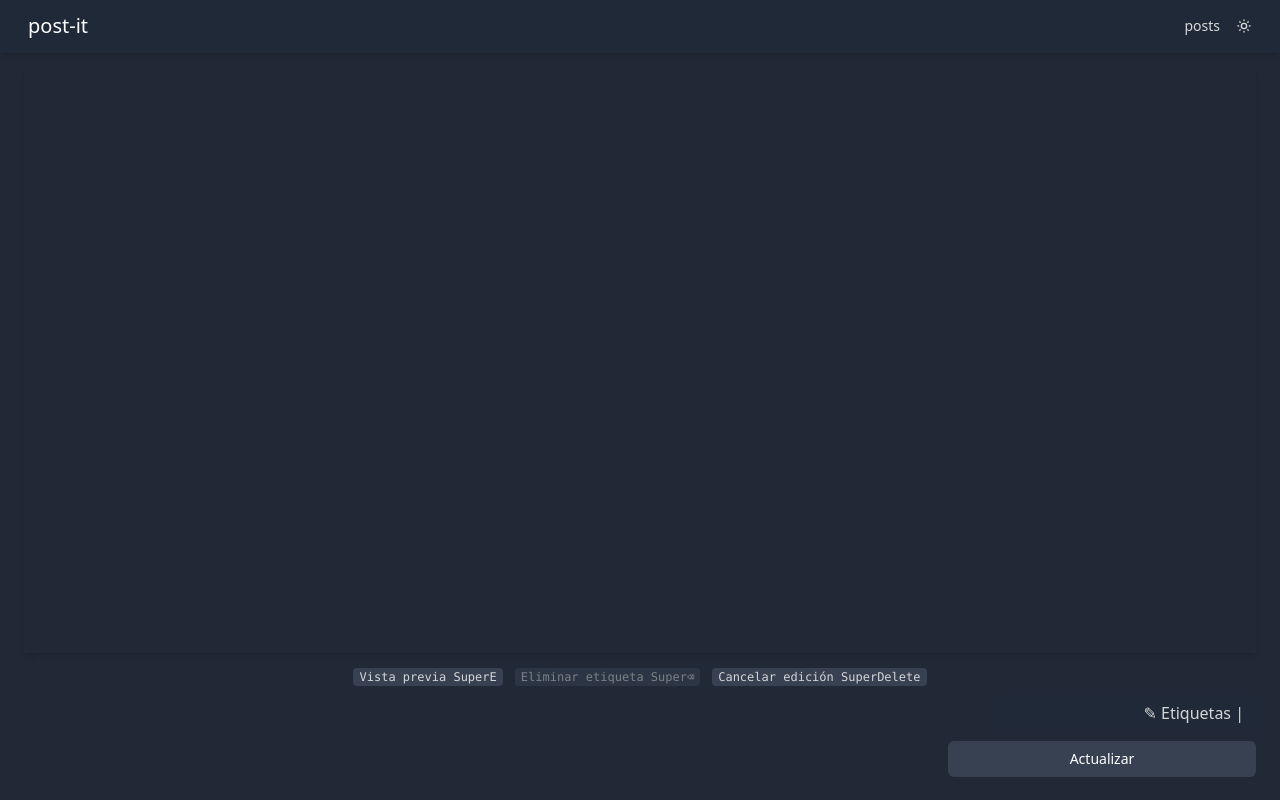
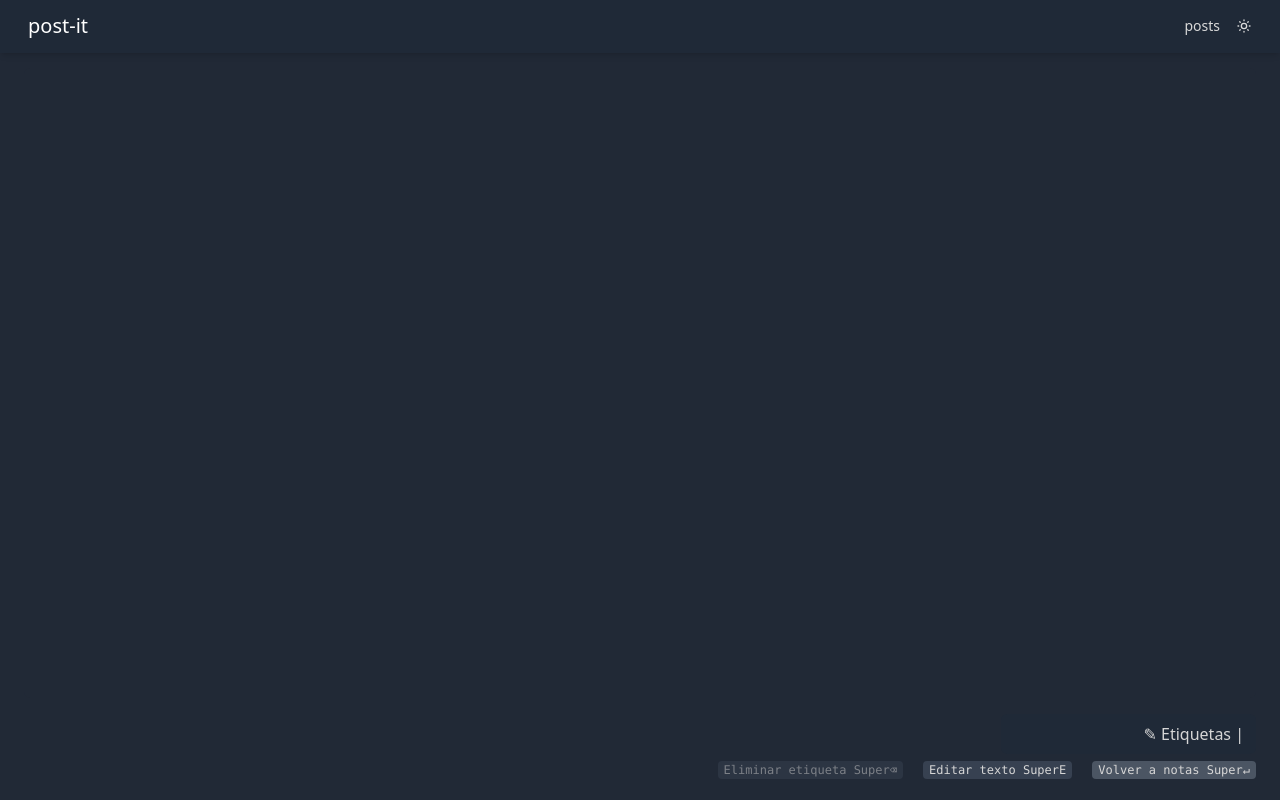
Before and after one commit to GAma131/post-it, a Next.js app: page /edit/1 in a window 1280 px wide. Built offline with nearby package versions, Linux system fonts and the light colour scheme.

Commit message:
Edición de nota cambio diseño

```diff
--- a/app/components/edit/EditNoteForm.tsx
+++ b/app/components/edit/EditNoteForm.tsx
@@ -2,7 +2,6 @@ import { RefObject, useEffect } from "react";
 import { useRouter } from "next/navigation";
 import MarkdownEditor from "../principal/MarkdownEditor";
 import TagInput from "../principal/TagInput";
-import UpdateButton from "./UpdateButton";
 
 interface EditNoteFormProps {
   contenido: string;
@@ -20,6 +19,7 @@ interface EditNoteFormProps {
   removeLastTag: () => void;
   updateNote: () => Promise<void>;
   isLoading: boolean;
+  isModified: boolean;
 }
 
 export default function EditNoteForm({
@@ -38,20 +38,16 @@ export default function EditNoteForm({
   removeLastTag,
   updateNote,
   isLoading,
+  isModified,
 }: EditNoteFormProps) {
   const router = useRouter();
-
-  // Función para cancelar la edición
-  const handleCancel = () => {
-    router.push("/posts");
-  };
 
   // Determinar la tecla modificadora según el sistema
   const isMac =
     typeof navigator !== "undefined" ? /Mac/.test(navigator.platform) : false;
   const modifierKey = isMac ? "⌘" : "Ctrl+";
 
-  // Agregar atajo de teclado para cancelar
+  // Agregar atajo de teclado para volver a la lista de notas
   useEffect(() => {
     const handleKeyDown = (event: KeyboardEvent) => {
       // Para macOS: Cmd+Delete, para otros: Ctrl+Delete
@@ -59,7 +55,7 @@ export default function EditNoteForm({
         event.key === "Delete" &&
         ((isMac && event.metaKey) || (!isMac && event.ctrlKey))
       ) {
-        handleCancel();
+        router.push("/posts");
       }
     };
 
@@ -67,7 +63,7 @@ export default function EditNoteForm({
     return () => {
       window.removeEventListener("keydown", handleKeyDown);
     };
-  }, [isMac]);
+  }, [isMac, router]);
 
   return (
     <div className="h-[calc(100vh-56px)] flex flex-col items-center">
@@ -92,11 +88,10 @@ export default function EditNoteForm({
               showPreview={showPreview}
               togglePreview={() => setShowPreview(!showPreview)}
               removeLastTag={removeLastTag}
-              onCancel={handleCancel}
-              isEditMode={true}
+              onSaveOrReturn={updateNote}
+              isSaving={isLoading}
+              isModified={isModified}
             />
-
-            <UpdateButton updateNote={updateNote} isLoading={isLoading} />
           </div>
         </div>
       </div>
--- a/app/components/edit/UpdateButton.tsx
+++ b/app/components/edit/UpdateButton.tsx
@@ -3,11 +3,13 @@
 interface UpdateButtonProps {
   updateNote: () => Promise<void>;
   isLoading: boolean;
+  isModified: boolean;
 }
 
 export default function UpdateButton({
   updateNote,
   isLoading,
+  isModified,
 }: UpdateButtonProps) {
   const handleUpdate = async () => {
     if (!isLoading) {
@@ -19,11 +21,22 @@ export default function UpdateButton({
     <div className="flex w-full justify-end">
       <button
         type="button"
-        className="w-full md:w-1/2 lg:w-1/4 bg-gray-100 text-gray-900 dark:bg-gray-700 dark:text-white py-2 text-sm rounded-md hover:bg-gray-900 hover:text-white dark:hover:bg-gray-200 dark:hover:text-gray-900 transition"
+        className={`
+          w-full md:w-1/2 lg:w-1/4 py-2 text-sm rounded-md transition
+          ${
+            isModified
+              ? "bg-gray-100 text-gray-900 dark:bg-gray-700 dark:text-white hover:bg-gray-900 hover:text-white dark:hover:bg-gray-200 dark:hover:text-gray-900"
+              : "bg-gray-200 text-gray-700 dark:bg-gray-600 dark:text-gray-300 hover:bg-gray-300 dark:hover:bg-gray-500"
+          }
+        `}
         onClick={handleUpdate}
         disabled={isLoading}
       >
-        {isLoading ? "Actualizando..." : "Actualizar"}
+        {isLoading
+          ? "Guardando..."
+          : isModified
+          ? "Guardar cambios"
+          : "Volver a notas"}
       </button>
     </div>
   );
--- a/app/components/principal/TagInput.tsx
+++ b/app/components/principal/TagInput.tsx
@@ -13,8 +13,12 @@ interface TagInputProps {
   showPreview: boolean;
   togglePreview: () => void;
   removeLastTag: () => void;
-  onCancel?: () => void;
-  isEditMode?: boolean;
+  onSaveOrReturn?: () => Promise<void>;
+  isSaving?: boolean;
+  isModified?: boolean;
+  onPublish?: () => Promise<void>;
+  isPublishing?: boolean;
+  isCreateMode?: boolean;
 }
 
 // Interfaz para userAgentData con el método getHighEntropyValues
@@ -36,8 +40,12 @@ export default function TagInput({
   showPreview,
   togglePreview,
   removeLastTag,
-  onCancel,
-  isEditMode = false,
+  onSaveOrReturn,
+  isSaving = false,
+  isModified = false,
+  onPublish,
+  isPublishing = false,
+  isCreateMode = false,
 }: TagInputProps) {
   const [modifierKey, setModifierKey] = useState<string>("⌘"); // Por defecto, mostrar el símbolo de Mac
 
@@ -95,40 +103,43 @@ export default function TagInput({
     detectOS();
   }, []);
 
+  // Atajo de teclado Cmd+Enter o Ctrl+Enter para guardar/volver
+  useEffect(() => {
+    if (!onSaveOrReturn && !onPublish) return; // Solo si tenemos función de guardar/volver o publicar
+
+    const handleKeyDown = (event: KeyboardEvent) => {
+      const isMac = modifierKey === "⌘";
+
+      // Para macOS: Cmd+Enter, para otros: Ctrl+Enter
+      if (
+        event.key === "Enter" &&
+        ((isMac && event.metaKey) || (!isMac && event.ctrlKey))
+      ) {
+        event.preventDefault();
+
+        if (isCreateMode && onPublish && !isPublishing) {
+          onPublish();
+        } else if (onSaveOrReturn && !isSaving) {
+          onSaveOrReturn();
+        }
+      }
+    };
+
+    window.addEventListener("keydown", handleKeyDown);
+    return () => {
+      window.removeEventListener("keydown", handleKeyDown);
+    };
+  }, [
+    modifierKey,
+    onSaveOrReturn,
+    isSaving,
+    onPublish,
+    isPublishing,
+    isCreateMode,
+  ]);
+
   return (
     <div className="flex flex-wrap gap-2 mb-2">
-      <div className="w-full flex justify-center gap-3">
-        <button
-          type="button"
-          onClick={togglePreview}
-          className="text-xs text-gray-500 dark:text-gray-400 hover:text-gray-700 dark:hover:text-gray-200 transition-colors focus:outline-none"
-        >
-          <kbd className="bg-gray-100 dark:bg-gray-700 px-1.5 py-0.5 rounded hover:bg-gray-200 dark:hover:bg-gray-600 transition-colors">
-            {showPreview ? "Editar texto" : "Vista previa"} {modifierKey}E
-          </kbd>
-        </button>
-        <button
-          type="button"
-          onClick={removeLastTag}
-          disabled={tags.length === 0}
-          className="text-xs text-gray-500 dark:text-gray-400 hover:text-gray-700 dark:hover:text-gray-200 transition-colors focus:outline-none disabled:opacity-50 disabled:cursor-not-allowed"
-        >
-          <kbd className="bg-gray-100 dark:bg-gray-700 px-1.5 py-0.5 rounded hover:bg-gray-200 dark:hover:bg-gray-600 transition-colors">
-            Eliminar etiqueta {modifierKey}⌫
-          </kbd>
-        </button>
-        {isEditMode && onCancel && (
-          <button
-            type="button"
-            onClick={onCancel}
-            className="text-xs text-gray-500 dark:text-gray-400 hover:text-gray-700 dark:hover:text-gray-200 transition-colors focus:outline-none"
-          >
-            <kbd className="bg-gray-100 dark:bg-gray-700 px-1.5 py-0.5 rounded hover:bg-gray-200 dark:hover:bg-gray-600 transition-colors">
-              Cancelar edición {modifierKey}Delete
-            </kbd>
-          </button>
-        )}
-      </div>
       {tags.map((tag) => (
         <div
           key={tag}
@@ -154,6 +165,64 @@ export default function TagInput({
         placeholder="✎ Etiquetas |"
         className="w-auto py-2 px-3 rounded-md text-md outline-none text-right ml-auto transition-colors dark:bg-gray-800 dark:text-white"
       />
+      <div className="w-full flex justify-end gap-5">
+        <button
+          type="button"
+          onClick={removeLastTag}
+          disabled={tags.length === 0}
+          className="text-xs text-gray-500 dark:text-gray-400 hover:text-gray-700 dark:hover:text-gray-200 transition-colors focus:outline-none disabled:opacity-50 disabled:cursor-not-allowed"
+        >
+          <kbd className="bg-gray-100 dark:bg-gray-700 px-1.5 py-0.5 rounded hover:bg-gray-200 dark:hover:bg-gray-600 transition-colors">
+            Eliminar etiqueta {modifierKey}⌫
+          </kbd>
+        </button>
+        <button
+          type="button"
+          onClick={togglePreview}
+          className="text-xs text-gray-500 dark:text-gray-400 hover:text-gray-700 dark:hover:text-gray-200 transition-colors focus:outline-none"
+        >
+          <kbd className="bg-gray-100 dark:bg-gray-700 px-1.5 py-0.5 rounded hover:bg-gray-200 dark:hover:bg-gray-600 transition-colors">
+            {showPreview ? "Editar texto" : "Vista previa"} {modifierKey}E
+          </kbd>
+        </button>
+        {onSaveOrReturn && (
+          <button
+            type="button"
+            onClick={onSaveOrReturn}
+            disabled={isSaving}
+            className="text-xs text-gray-500 dark:text-gray-400 hover:text-gray-700 dark:hover:text-gray-200 transition-colors focus:outline-none"
+          >
+            <kbd
+              className={`
+              px-1.5 py-0.5 rounded transition-colors
+              ${
+                isModified
+                  ? "bg-gray-100 dark:bg-gray-700 hover:bg-gray-200 dark:hover:bg-gray-600"
+                  : "bg-gray-200 dark:bg-gray-600 hover:bg-gray-300 dark:hover:bg-gray-500"
+              }
+            `}
+            >
+              {isSaving
+                ? "Guardando..."
+                : isModified
+                ? `Guardar cambios ${modifierKey}↵`
+                : `Volver a notas ${modifierKey}↵`}
+            </kbd>
+          </button>
+        )}
+        {isCreateMode && onPublish && (
+          <button
+            type="button"
+            onClick={onPublish}
+            disabled={isPublishing}
+            className="text-xs text-gray-500 dark:text-gray-400 hover:text-gray-700 dark:hover:text-gray-200 transition-colors focus:outline-none"
+          >
+            <kbd className="bg-gray-100 dark:bg-gray-700 px-1.5 py-0.5 rounded hover:bg-gray-200 dark:hover:bg-gray-600 transition-colors">
+              {isPublishing ? "Guardando..." : `Guardar ${modifierKey}↵`}
+            </kbd>
+          </button>
+        )}
+      </div>
     </div>
   );
 }
--- a/app/edit/[id]/page.tsx
+++ b/app/edit/[id]/page.tsx
@@ -18,8 +18,8 @@ export default function EditNote({ params }: { params: { id: string } }) {
   const searchParams = useSearchParams();
 
   // Obtener datos de la URL
-  const title = searchParams.get("title") || "";
-  const content = searchParams.get("content") || "";
+  const initialTitle = searchParams.get("title") || "";
+  const initialContent = searchParams.get("content") || "";
   const tagsParam = searchParams.get("tags") || "[]";
 
   // Parsear las etiquetas desde la URL
@@ -31,11 +31,13 @@ export default function EditNote({ params }: { params: { id: string } }) {
   }
 
   // Estado para la edición
-  const [contenido, setContenido] = useState(`${title}\n${content}`);
+  const initialValue = `${initialTitle}\n${initialContent}`;
+  const [contenido, setContenido] = useState(initialValue);
   const [tagInput, setTagInput] = useState("");
   const [tags, setTags] = useState<string[]>(initialTags);
-  const [showPreview, setShowPreview] = useState(false);
+  const [showPreview, setShowPreview] = useState(true);
   const [isLoading, setIsLoading] = useState(false);
+  const [isModified, setIsModified] = useState(false);
 
   const textareaRef = useRef<HTMLTextAreaElement>(null);
   const tagInputRef = useRef<HTMLInputElement>(null);
@@ -48,6 +50,20 @@ export default function EditNote({ params }: { params: { id: string } }) {
     setTagInput,
     setTags,
   });
+
+  // Detectar cambios en el contenido o etiquetas
+  useEffect(() => {
+    // Verificar si el contenido o las etiquetas han cambiado
+    const contentChanged = contenido !== initialValue;
+
+    // Para verificar cambios en las etiquetas necesitamos comparar arrays
+    const tagsChanged =
+      initialTags.length !== tags.length ||
+      !initialTags.every((tag) => tags.includes(tag)) ||
+      !tags.every((tag) => initialTags.includes(tag));
+
+    setIsModified(contentChanged || tagsChanged);
+  }, [contenido, tags, initialValue, initialTags]);
 
   // Uso del hook personalizado para los atajos de teclado
   useKeyboardShortcuts([
@@ -69,8 +85,15 @@ export default function EditNote({ params }: { params: { id: string } }) {
     },
   ]);
 
-  // Función para actualizar la nota
-  const updateNote = async () => {
+  // Función para manejar el botón de guardar o volver
+  const handleSaveOrReturn = async () => {
+    // Si no hay cambios, simplemente volver a la lista de posts
+    if (!isModified) {
+      router.push("/posts");
+      return;
+    }
+
+    // Si hay cambios, actualizar la nota
     setIsLoading(true);
 
     try {
@@ -79,12 +102,26 @@ export default function EditNote({ params }: { params: { id: string } }) {
       const updatedTitle = lines[0] || "";
       const updatedContent = lines.slice(1).join("\n").trim();
 
-      // Realizar la solicitud PUT con axios
-      await axios.put(apiUrl(`api/notes/${params.id}`), {
+      // Construir el payload exactamente con el formato requerido
+      const noteData = {
         title: updatedTitle,
         content: updatedContent,
-        tags,
+        tags: tags,
+      };
+
+      // URL de la API
+      const apiEndpoint = apiUrl(`api/notes/${params.id}`);
+
+      console.log("Actualizando nota:", {
+        url: apiEndpoint,
+        id: params.id,
+        data: noteData,
       });
+
+      // Realizar la solicitud PUT con axios
+      const response = await axios.put(apiEndpoint, noteData);
+
+      console.log("Respuesta de la API:", response.data);
 
       // Redirigir a la pantalla de posts tras actualización exitosa
       router.push("/posts");
@@ -97,7 +134,7 @@ export default function EditNote({ params }: { params: { id: string } }) {
   };
 
   useEffect(() => {
-    // Establecer el foco en el textarea al cargar la página
+    // Establecer el foco en el textarea solo cuando estamos en modo edición
     if (textareaRef.current && !showPreview) {
       textareaRef.current.focus();
     }
@@ -118,8 +155,9 @@ export default function EditNote({ params }: { params: { id: string } }) {
       removeTag={tagManager.removeTag}
       handleTagInputBlur={tagManager.handleTagInputBlur}
       removeLastTag={tagManager.removeLastTag}
-      updateNote={updateNote}
+      updateNote={handleSaveOrReturn}
       isLoading={isLoading}
+      isModified={isModified}
     />
   );
 }
--- a/app/styles/textarea.css
+++ b/app/styles/textarea.css
@@ -1,14 +1,14 @@
 /* Media query para dispositivos móviles */
 @media (max-width: 768px) {
   .full-textarea {
-    height: calc(100vh - 245px) !important; /* Altura para móviles */
+    height: calc(100vh - 170px) !important; /* Altura para móviles */
   }
 }
 
 /* Media query para pantallas más grandes */
 @media (min-width: 769px) {
   .full-textarea {
-    height: calc(100vh - 215px) !important; /* Altura para escritorio */
+    height: calc(100vh - 170px) !important; /* Altura para escritorio */
   }
 }
 
```
Also changed, not shown: app/components/principal/EditorForm.tsx (+34 -19 lines).
